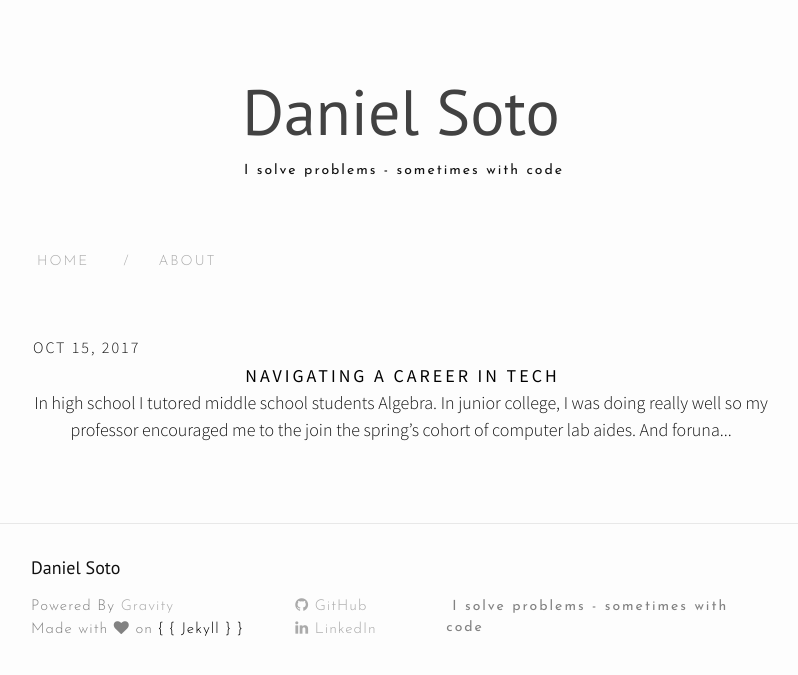
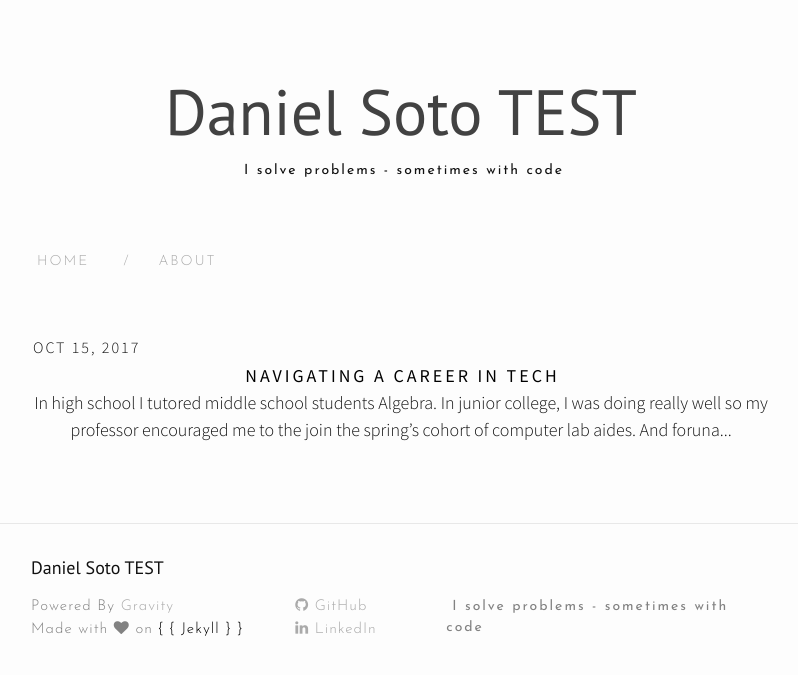
Before and after one commit to dbsoto/dbsoto.github.io, a Jekyll site: the page built from index.html, in a window 1280 px wide. Shown: the top 675 px of the page, without its empty margins (239-1037 px from the left). Built offline with Jekyll 4.4.1, drawn with Linux system fonts in a browser that asks for light colours; nearby versions of some CDN libraries; the list of posts is cut into pages by our own code.

Commit message:
test change

```diff
--- a/_config.yml
+++ b/_config.yml
@@ -6,7 +6,7 @@
 # 'jekyll serve'. If you change this file, please restart the server process.
 
 # Site settings
-title: Daniel Soto
+title: Daniel Soto TEST
 email: danielbsoto@gmail.com
 description: I solve problems - sometimes with code
 baseurl: "" # the subpath of your site, e.g. /blog
```
